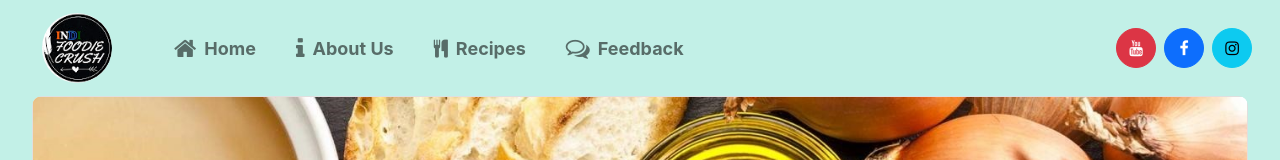
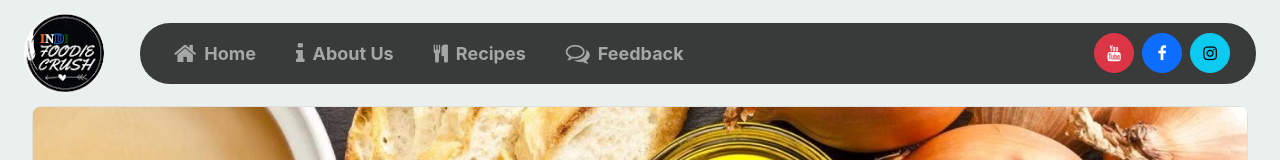
Before and after one commit to Titan35-op/Indi-Foodie_Crush, a React (Create React App) app: page / in a window 1280 px wide. Shown: the top 160 px of the page. Built offline with nearby package versions, Linux system fonts and the light colour scheme.

Commit message:
Nav Edit

```diff
--- a/src/App.css
+++ b/src/App.css
@@ -4,5 +4,5 @@
 }
 
 .bg-color {
-    background-color: #c2f0e7;
+    background-color: #e9f0ee;
 }
--- a/src/components/HeaderComponent.jsx
+++ b/src/components/HeaderComponent.jsx
@@ -22,21 +22,21 @@ class Header extends Component {
     render() {
         return (
             <>
-                <Container fluid className="navigation bg-color">
-                    <Navbar light expand="sm">
+                <Container fluid className="navigation bg-color px-4">
+                    <Navbar dark expand="sm">
                         <NavbarBrand href="/">
-                            <img src="assets/images/Logo.jpg" height='70' width='70' alt="Indi Foodie Crush" className='mr-5 my-0' />
+                            <img src="assets/images/Logo.jpg" height='80' width='80' alt="Indi Foodie Crush"/>
                             {/* <span className='title text-center font-weight-bold'>Indi Foodie Crush</span> */}
                         </NavbarBrand>
-                        <NavbarToggler onClick={this.toggleNav} />
+                        <NavbarToggler onClick={this.toggleNav}/>
                         <Collapse isOpen={this.state.isNavOpen} navbar>
                             <Nav navbar>
-                                <NavLink end className='mx-2 my-1 navLinks' to='/home'><i className='fa fa-home fa-lg'></i><span className='mx-2'>Home</span></NavLink>
-                                <NavLink end className='mx-2 my-1 navLinks' to='/aboutus'><i className='fa fa-info fa-lg'></i><span className='mx-2'>About Us</span></NavLink>
-                                <NavLink end className='mx-2 my-1 navLinks' to='/Recipes'><i className='fa fa-cutlery'></i><span className='mx-2'>Recipes</span></NavLink>
-                                <NavLink end className='mx-2 my-1 navLinks' to='/contactus'><i className='fa fa-comments-o fa-lg'></i><span className='mx-2'>Feedback</span></NavLink>
+                                <NavLink className='mx-2 my-1 navLinks text-center' to='/home'><i className='fa fa-home fa-lg mx-2'></i>Home</NavLink>
+                                <NavLink className='mx-2 my-1 navLinks text-center' to='/aboutus'><i className='fa fa-info fa-lg mx-2'></i>About Us</NavLink>
+                                <NavLink className='mx-2 my-1 navLinks text-center' to='/Recipes'><i className='fa fa-cutlery mx-2'></i>Recipes</NavLink>
+                                <NavLink className='mx-2 my-1 navLinks text-center' to='/contactus'><i className='fa fa-comments-o fa-lg mx-2'></i>Feedback</NavLink>
                             </Nav>
-                            <Nav className="mx-3 social" navbar>
+                            <Nav className="mx-3 social text-center" navbar>
                                 <NavItem>
                                     <Button color="danger" className="rounded-circle">
                                         <span className="fa fa-youtube"></span>
--- a/src/css/footer.css
+++ b/src/css/footer.css
@@ -1,5 +1,5 @@
 .footer {
-    background-color: grey;
+    background-color: rgba(0, 0, 0, 0.753);
 }
 .footer p {
     font-weight: normal;
--- a/src/css/header.css
+++ b/src/css/header.css
@@ -1,6 +1,6 @@
 .navbar img {
     border-radius: 50%;
-    margin: 0 30px;
+    margin-right: 20px;
 }
 
 .social .btn {
@@ -10,12 +10,10 @@
 
 .navLinks{
     font-weight: bold;
-    color:rgb(218, 34, 34);
     font-size: large;
 }
 
 .navLinks:hover{
-    font-size: 1.2rem;
     position: relative;
     top: -2px;
     transition: 0.2s;
@@ -23,4 +21,12 @@
 
 .navbar-collapse {
     justify-content: space-between;
+    background-color: rgba(0, 0, 0, 0.753);
+    padding: 5px 10px;
+    border-radius: 30px;
 }
+
+.navbar-dark .navbar-toggler {
+    background-color: rgba(0, 0, 0, 0.753);
+    border-radius: 8px;
+}
```
